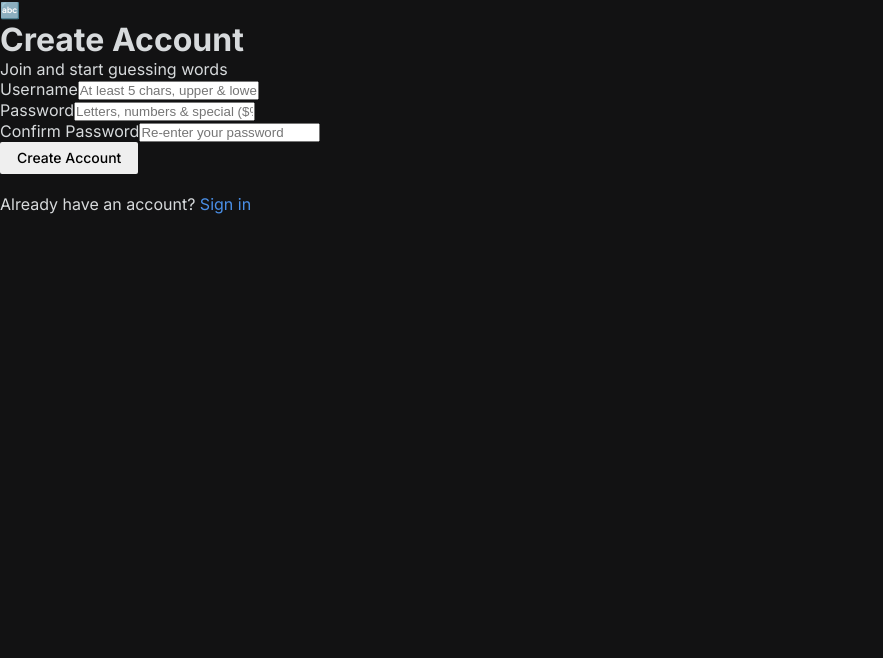
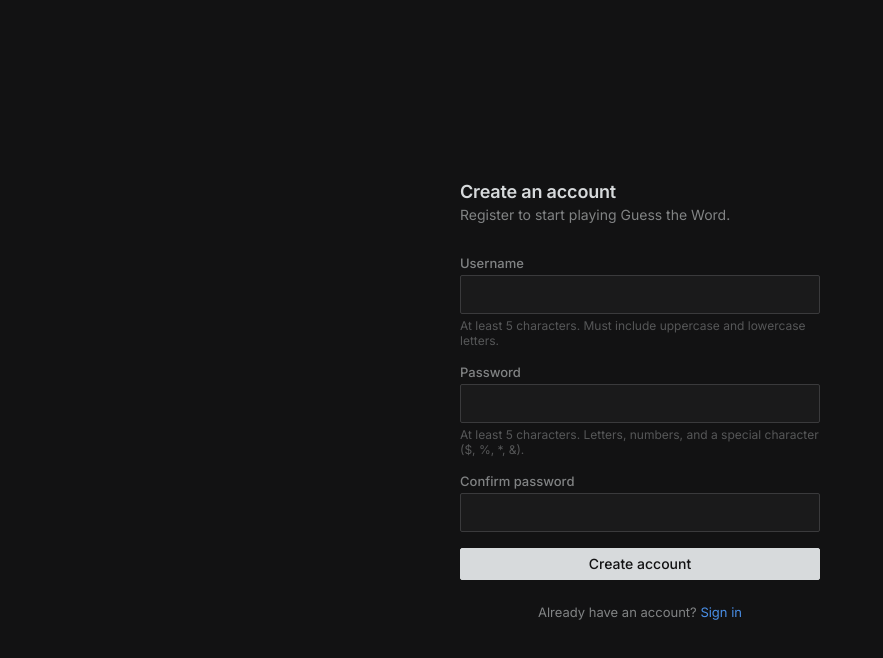
Before and after one commit to Priyanshu8023/guess-the-word, a Next.js app in the folder frontend/: page /register in a window 1280 px wide. Shown: the top 658 px of the page, without its empty margins (0-883 px from the left). Built offline with nearby package versions, Linux system fonts and the light colour scheme; no server answers.

Commit message:
refactor: simplify auth pages and remove AI-slop patterns

```diff
--- a/frontend/src/app/register/page.tsx
+++ b/frontend/src/app/register/page.tsx
@@ -49,7 +49,9 @@ export default function RegisterPage() {
     }
 
     if (!/[$%*&]/.test(password)) {
-      setError("Password must contain at least one special character ($, %, *, &).");
+      setError(
+        "Password must contain at least one special character ($, %, *, &)."
+      );
       return;
     }
 
@@ -73,76 +75,83 @@ export default function RegisterPage() {
   };
 
   return (
-    <div className="auth-page">
-      <div className="auth-card card">
-        <div className="auth-title">
-          <span className="logo-icon">🔤</span>
-          <h1>Create Account</h1>
-          <p>Join and start guessing words</p>
+    <div className="auth">
+      <div className="auth__form">
+        <div className="auth__header">
+          <h1 className="auth__title">Create an account</h1>
+          <p className="auth__subtitle">
+            Register to start playing Guess the Word.
+          </p>
         </div>
 
-        {error && <div className="alert alert-error">{error}</div>}
+        {error && <div className="alert alert--error">{error}</div>}
 
         <form onSubmit={handleSubmit}>
-          <div className="form-group">
-            <label className="form-label" htmlFor="username">
+          <div className="field">
+            <label className="field__label" htmlFor="reg-username">
               Username
             </label>
             <input
-              id="username"
+              id="reg-username"
               type="text"
-              className="form-input"
-              placeholder="At least 5 chars, upper & lowercase"
+              className="input"
               value={username}
               onChange={(e) => setUsername(e.target.value)}
               required
+              autoComplete="username"
             />
+            <p className="field__hint">
+              At least 5 characters. Must include uppercase and lowercase
+              letters.
+            </p>
           </div>
 
-          <div className="form-group">
-            <label className="form-label" htmlFor="password">
+          <div className="field">
+            <label className="field__label" htmlFor="reg-password">
               Password
             </label>
             <input
-              id="password"
+              id="reg-password"
               type="password"
-              className="form-input"
-              placeholder="Letters, numbers & special ($%*&)"
+              className="input"
               value={password}
               onChange={(e) => setPassword(e.target.value)}
               required
+              autoComplete="new-password"
             />
+            <p className="field__hint">
+              At least 5 characters. Letters, numbers, and a special character
+              ($, %, *, &).
+            </p>
           </div>
 
-          <div className="form-group">
-            <label className="form-label" htmlFor="confirmPassword">
-              Confirm Password
+          <div className="field">
+            <label className="field__label" htmlFor="reg-confirm">
+              Confirm password
             </label>
             <input
-              id="confirmPassword"
+              id="reg-confirm"
               type="password"
-              className="form-input"
-              placeholder="Re-enter your password"
+              className="input"
               value={confirmPassword}
               onChange={(e) => setConfirmPassword(e.target.value)}
               required
+              autoComplete="new-password"
             />
           </div>
 
           <button
             type="submit"
-            className="btn btn-primary btn-block btn-lg"
+            className="btn btn--primary btn--block"
             disabled={loading}
           >
-            {loading ? "Creating Account..." : "Create Account"}
+            {loading ? "Creating account\u2026" : "Create account"}
           </button>
         </form>
 
-        <div className="form-footer" style={{ marginTop: "20px" }}>
-          <p style={{ color: "var(--text-secondary)" }}>
-            Already have an account? <Link href="/login">Sign in</Link>
-          </p>
-        </div>
+        <p className="auth__footer">
+          Already have an account? <Link href="/login">Sign in</Link>
+        </p>
       </div>
     </div>
   );
```
Also changed, not shown: frontend/src/app/login/page.tsx (+24 -25 lines).
